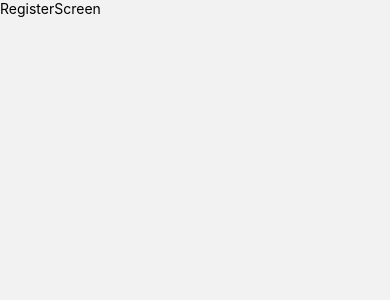
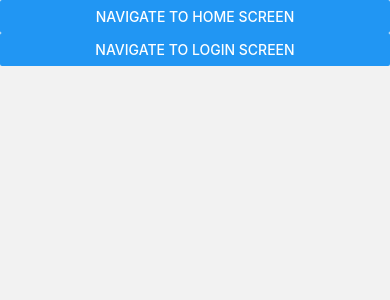
Before and after one commit to dannydecaf/grubshare-app, a React Native app: screen /Register in a window 390 px wide. Shown: the top 300 px of the page. Built offline with nearby package versions, Linux system fonts and the light colour scheme.

Commit message:
Tidied navigation between all 3 screens (so far)

```diff
--- a/src/screens/LoginScreen.js
+++ b/src/screens/LoginScreen.js
@@ -1,12 +1,17 @@
-import { View, Text } from 'react-native'
+import { View, Text, SafeAreaView, Button } from 'react-native'
 import React from 'react'
 
-const LoginScreen = () => {
+export default function RegisterScreen({navigation}) {
   return (
-    <View>
-      <Text>LoginScreen</Text>
-    </View>
+    <SafeAreaView>
+    <Button
+      title="Navigate to Home Screen"
+      onPress={() => navigation.navigate("Home")}
+    />
+    <Button
+      title="Navigate to Register Screen"
+      onPress={() => navigation.navigate("Register")}
+    />
+  </SafeAreaView>
   )
 }
-
-export default LoginScreen
--- a/src/screens/RegisterScreen.js
+++ b/src/screens/RegisterScreen.js
@@ -1,12 +1,17 @@
-import { View, Text } from 'react-native'
-import React from 'react'
+import { View, Text, SafeAreaView, Button } from "react-native";
+import React from "react";
 
-const RegisterScreen = () => {
+export default function RegisterScreen({navigation}) {
   return (
-    <View>
-      <Text>RegisterScreen</Text>
-    </View>
-  )
-}
-
-export default RegisterScreen
+    <SafeAreaView>
+      <Button
+        title="Navigate to Home Screen"
+        onPress={() => navigation.navigate("Home")}
+      />
+      <Button
+        title="Navigate to Login Screen"
+        onPress={() => navigation.navigate("Login")}
+      />
+    </SafeAreaView>
+  );
+};
```
Also changed, not shown: src/navigation/appNavigation.js (+5 -6 lines).
